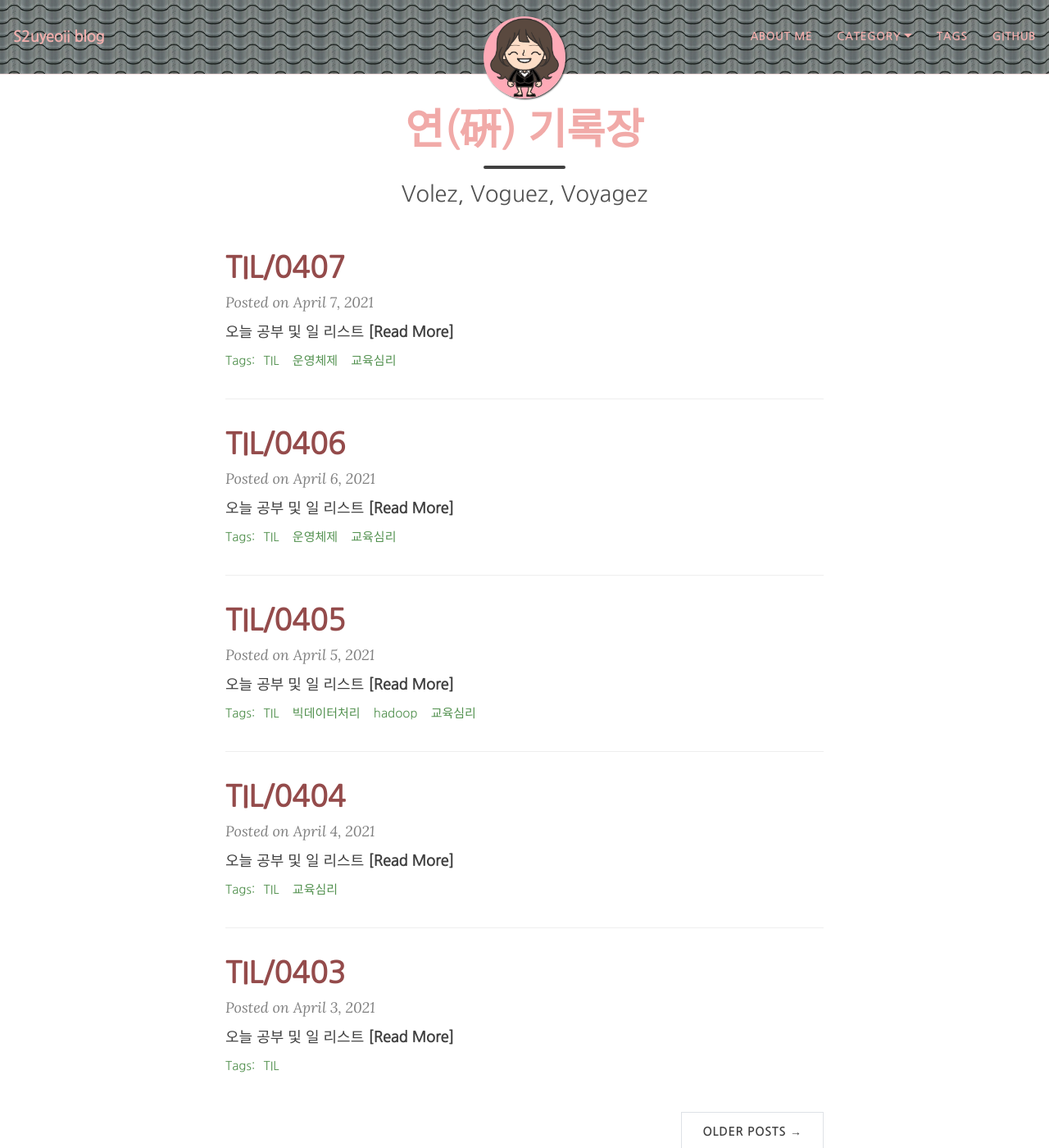
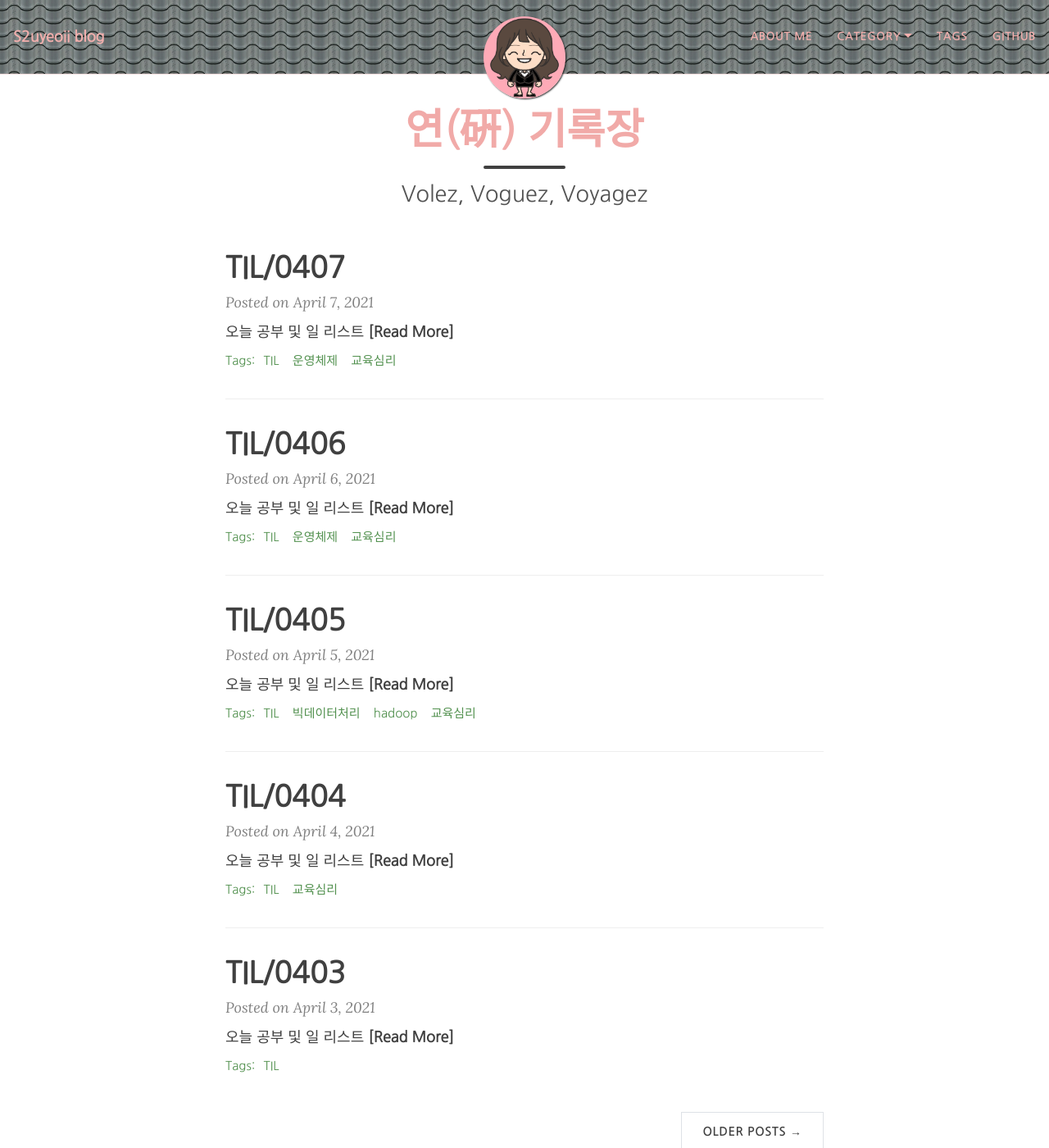
Before and after one commit to yeoneed/yeoneed.github.io, a Jekyll site: the page built from index.html, in a window 1280 px wide and 1400 px high. Shown: the whole window at 82% size. Built offline with Jekyll 4.4.1, drawn with Linux system fonts in a browser that asks for light colours; nearby versions of some CDN libraries; some web fonts are replaced; the list of posts is cut into pages by our own code.

Commit message:
Update beautifuljekyll.css

```diff
--- a/assets/css/beautifuljekyll.css
+++ b/assets/css/beautifuljekyll.css
@@ -49,7 +49,7 @@ h1 {
 }
 h2 {
   font-size: 1.875rem;
-  color: #944b4b;
+
 }
 h3 {
   font-size: 1.5rem;
```
